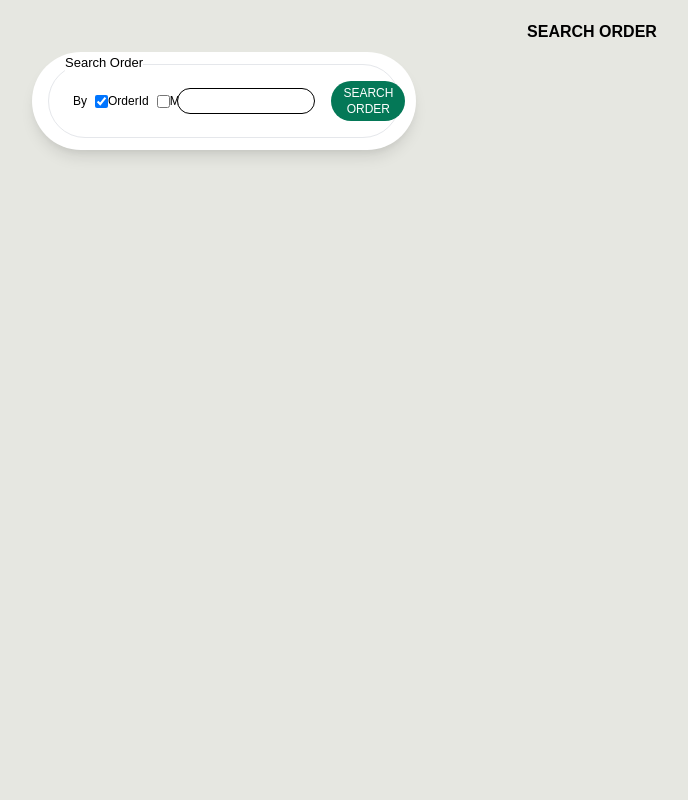
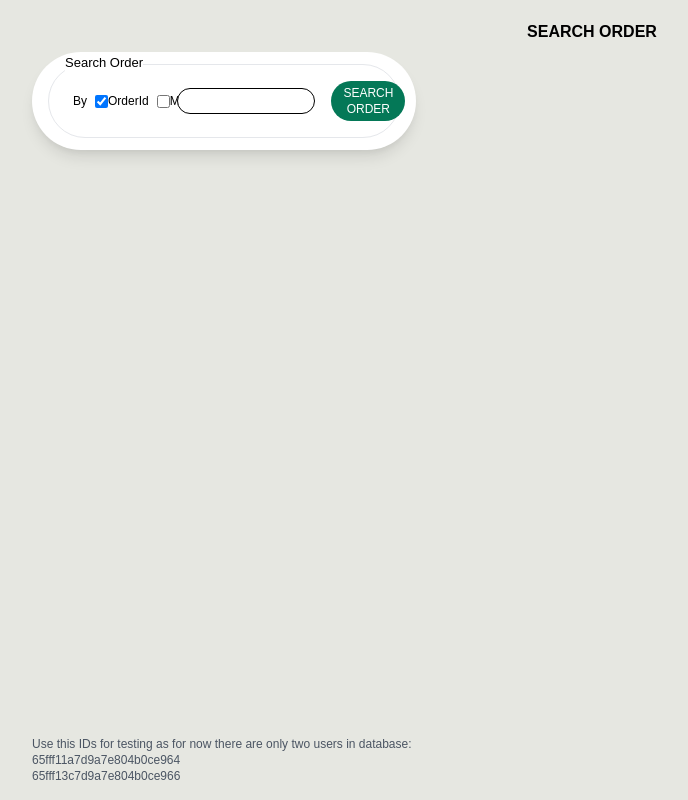
Before and after one commit to tanuj830/searchorder, a website: page index.html in a window 1280 px wide. Shown: the whole page, without its empty margins (48-736 px from the left). Drawn offline with nearby package versions, Linux system fonts and the light colour scheme.

Commit message:
Test ids added

```diff
--- a/index.html
+++ b/index.html
@@ -18,6 +18,7 @@
       font-style: inherit;
       width: 100vw;
       height: 100vh;
+      position: relative;
     }
 
   </style>
@@ -92,6 +93,14 @@
       </div>
       <div id="allorders">
 
+      </div>
+      <div class="absolute bottom-0 text-xs text-gray-600 py-4">
+        <p>Use this IDs for testing as for now there are only two users in database:</p>
+        <div class="flex flex-col">
+
+          <span>65fff11a7d9a7e804b0ce964</span>
+          <span>65fff13c7d9a7e804b0ce966</span>
+        </div>
       </div>
   </body>
   <script>
```
